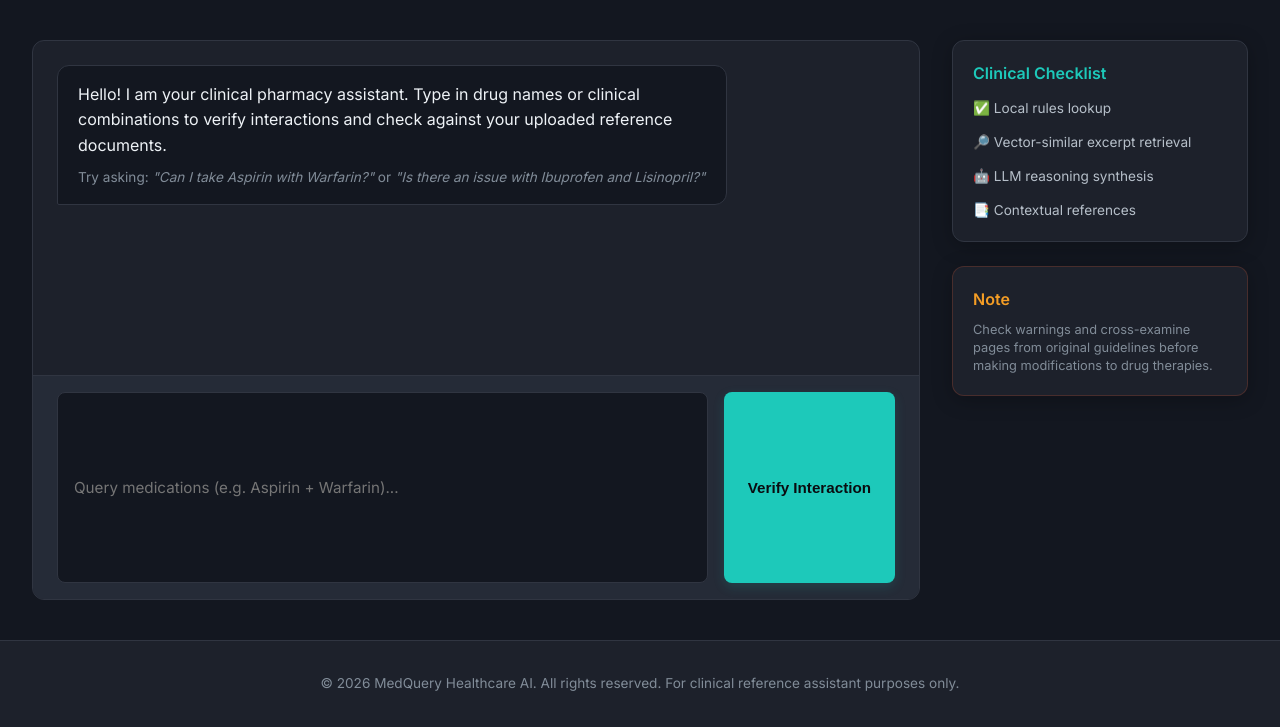
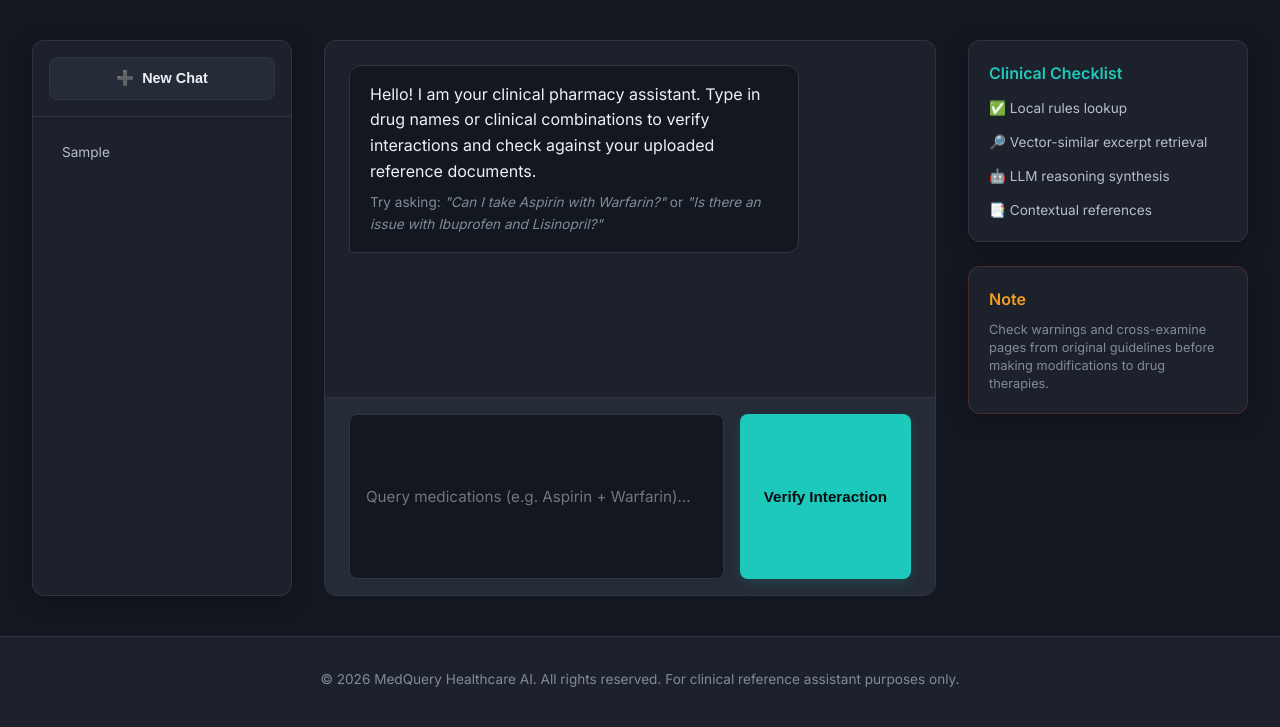
Before and after one commit to Bhupender2004/MedQuery, a Flask app: page /chat in a window 1280 px wide. Shown: the part 77-804 px from the top of the page. After the commit the page ends 764 px from the top, so only its background shows below. Run offline with Flask 3, Linux system fonts and the light colour scheme; tables that the repository leaves empty hold one stand-in row (values such as "Sample post"); parts of the project's set-up code (start-up, migrations or seed data) failed here and were passed over; some libraries are stand-ins or nearby versions.

Commit message:
implement RAG pipeline, document ingestion service, and chat interface with ChromaDB integration

```diff
--- a/database/schema.sql
+++ b/database/schema.sql
@@ -27,13 +27,14 @@ CREATE TABLE IF NOT EXISTS drug_interactions (
 -- 2. Table for tracking medical documents uploads & vector ingestion states
 CREATE TABLE IF NOT EXISTS documents (
     id INT AUTO_INCREMENT PRIMARY KEY,
+    session_id VARCHAR(100),
     filename VARCHAR(255) NOT NULL,
     filepath VARCHAR(512) NOT NULL,
     file_size INT NOT NULL,
     status VARCHAR(50) DEFAULT 'pending', -- 'pending', 'processing', 'completed', 'failed'
     created_at TIMESTAMP DEFAULT CURRENT_TIMESTAMP,
     updated_at TIMESTAMP DEFAULT CURRENT_TIMESTAMP ON UPDATE CURRENT_TIMESTAMP
-) ENGINE=InnoDB DEFAULT CHARSET=utf8mb4 COLLATE=utf8mb4_unicode_ci;
+);
 
 -- 3. Table for logged user queries, chat histories, citations, and interaction warning tags
 CREATE TABLE IF NOT EXISTS queries (
--- a/models/document_model.py
+++ b/models/document_model.py
@@ -14,6 +14,7 @@ class Document(db.Model):
     __tablename__ = 'documents'
 
     id = db.Column(db.Integer, primary_key=True, autoincrement=True)
+    session_id = db.Column(db.String(100), nullable=True)
     filename = db.Column(db.String(255), nullable=False)
     filepath = db.Column(db.String(512), nullable=False)
     file_size = db.Column(db.Integer, nullable=False)
@@ -30,6 +31,7 @@ class Document(db.Model):
         """
         return {
             'id': self.id,
+            'session_id': self.session_id,
             'filename': self.filename,
             'filepath': self.filepath,
             'file_size': self.file_size,
--- a/routes/chat_routes.py
+++ b/routes/chat_routes.py
@@ -52,3 +52,18 @@ def get_history():
             'error': 'An error occurred fetching chat logs.',
             'message': str(err)
         }), 500
+
+@chat_bp.route('/sessions', methods=['GET'])
+def get_sessions():
+    """
+    GET /api/chat/sessions
+    Retrieves a list of all distinct sessions with titles and timestamps.
+    """
+    try:
+        sessions = ChatService.get_distinct_sessions()
+        return jsonify(sessions), 200
+    except Exception as err:
+        return jsonify({
+            'error': 'An error occurred fetching distinct sessions.',
+            'message': str(err)
+        }), 500
--- a/routes/upload_routes.py
+++ b/routes/upload_routes.py
@@ -24,7 +24,8 @@ def upload_file():
         return jsonify({'error': 'Selected filename must not be blank.'}), 400
 
     try:
-        result = UploadService.handle_upload(file)
+        session_id = request.form.get('session_id') or request.args.get('session_id')
+        result = UploadService.handle_upload(file, session_id)
         # 202 Accepted signifies background ingestion trigger
         return jsonify(result), 202
     except ValueError as val_err:
--- a/services/upload_service.py
+++ b/services/upload_service.py
@@ -26,12 +26,13 @@ class UploadService:
         return '.' in filename and filename.rsplit('.', 1)[1].lower() in ALLOWED_EXTENSIONS
 
     @staticmethod
-    def handle_upload(file):
+    def handle_upload(file, session_id=None):
         """
         Performs file validation, directory saves, and triggers the RAG ingest system.
 
         Args:
             file (FileStorage): Flask file storage package.
+            session_id (str, optional): Association key for session-specific document scoping.
 
         Returns:
             dict: Metadata properties showing success details.
@@ -57,6 +58,7 @@ class UploadService:
 
         # Log document entry
         doc_entry = Document(
+            session_id=session_id,
             filename=filename,
             filepath=filepath,
             file_size=file_size,
--- a/static/css/style.css
+++ b/static/css/style.css
@@ -309,3 +309,115 @@ footer {
     padding-top: 0.25rem;
     padding-bottom: 0.25rem;
 }
+
+/* Three-column ChatGPT-style Chat Layout */
+.chat-layout {
+    display: grid;
+    grid-template-columns: 260px 1fr 280px;
+    gap: 2rem;
+    align-items: start;
+    height: 72vh;
+    max-height: 800px;
+}
+
+.chat-sidebar {
+    background-color: var(--bg-secondary);
+    border: 1px solid var(--border-color);
+    border-radius: 12px;
+    display: flex;
+    flex-direction: column;
+    height: 100%;
+    overflow: hidden;
+    box-shadow: 0 4px 20px rgba(0, 0, 0, 0.25);
+}
+
+.sidebar-header {
+    padding: 1rem;
+    border-bottom: 1px solid var(--border-color);
+}
+
+.btn-new-chat {
+    width: 100%;
+    background-color: var(--bg-tertiary);
+    color: var(--text-primary);
+    border: 1px solid var(--border-color);
+    border-radius: 8px;
+    padding: 0.75rem;
+    cursor: pointer;
+    font-weight: 600;
+    font-size: 0.9rem;
+    transition: var(--transition-smooth);
+    display: flex;
+    align-items: center;
+    justify-content: center;
+    gap: 0.5rem;
+}
+
+.btn-new-chat:hover {
+    background-color: var(--border-color);
+    border-color: var(--accent-teal);
+    transform: translateY(-1px);
+}
+
+.sessions-list {
+    flex: 1;
+    overflow-y: auto;
+    padding: 0.75rem;
+    display: flex;
+    flex-direction: column;
+    gap: 0.5rem;
+}
+
+.session-item {
+    padding: 0.75rem 1rem;
+    border-radius: 8px;
+    cursor: pointer;
+    font-size: 0.85rem;
+    color: var(--text-secondary);
+    transition: var(--transition-smooth);
+    white-space: nowrap;
+    overflow: hidden;
+    text-overflow: ellipsis;
+    border: 1px solid transparent;
+    text-align: left;
+}
+
+.session-item:hover {
+    background-color: var(--bg-tertiary);
+    color: var(--text-primary);
+}
+
+.session-item.active {
+    background-color: var(--bg-primary);
+    color: var(--accent-teal);
+    border-color: var(--border-color);
+    font-weight: 600;
+}
+
+/* Chat container updates to fill the middle column height */
+.chat-container {
+    height: 100% !important;
+}
+
+@media (max-width: 1200px) {
+    .chat-layout {
+        grid-template-columns: 220px 1fr;
+    }
+    .chat-help-panel {
+        display: none !important;
+    }
+}
+
+@media (max-width: 768px) {
+    .chat-layout {
+        grid-template-columns: 1fr;
+        height: auto;
+        max-height: none;
+    }
+    .chat-sidebar {
+        height: 250px;
+    }
+    .chat-container {
+        height: 60vh !important;
+    }
+}
--- a/static/js/chat.js
+++ b/static/js/chat.js
@@ -1,18 +1,27 @@
 /**
  * MedQuery Chat Client
- * Handles posting prompts to `/api/chat/ask` and showing citations/warning alerts.
+ * Handles posting prompts to `/api/chat/ask`, switching sessions, and managing ChatGPT-style sidebar history.
  */
 
 document.addEventListener('DOMContentLoaded', () => {
     const chatForm = document.getElementById('chat-form');
     const chatInput = document.getElementById('chat-input');
     const messagesBox = document.getElementById('chat-messages');
+    const sessionsList = document.getElementById('sessions-list');
+    const newChatBtn = document.getElementById('new-chat-btn');
 
     if (!chatForm) return;
 
+    let currentSessionId = '';
+
+    // Helper: Generate a unique session token
+    const generateSessionId = () => {
+        return 'session-' + Math.random().toString(36).substring(2, 15) + '-' + Date.now();
+    };
+
     // Helper: Append a message bubble to the chat container
     const appendMessage = (sender, content, isHtml = false) => {
-        const msgId = `msg-${Date.now()}`;
+        const msgId = `msg-${Date.now()}-${Math.floor(Math.random() * 1000)}`;
         const messageDiv = document.createElement('div');
         messageDiv.className = `message ${sender}`;
         messageDiv.id = msgId;
@@ -36,10 +45,148 @@ document.addEventListener('DOMContentLoaded', () => {
         if (elem) elem.remove();
     };
 
+    // Render Welcome Assistant message when starting fresh
+    const renderWelcomeMessage = () => {
+        messagesBox.innerHTML = '';
+        const welcomeDiv = document.createElement('div');
+        welcomeDiv.className = 'message assistant';
+        welcomeDiv.innerHTML = `
+            <p>Hello! I am your clinical pharmacy assistant. Type in drug names or clinical combinations to verify interactions and check against your uploaded reference documents.</p>
+            <p style="font-size: 0.85rem; color: var(--text-muted); margin-top: 0.5rem;">Try asking: <em>"Can I take Aspirin with Warfarin?"</em> or <em>"Is there an issue with Ibuprofen and Lisinopril?"</em></p>
+        `;
+        messagesBox.appendChild(welcomeDiv);
+        messagesBox.scrollTop = 0;
+    };
+
+    // Load and render history logs for a specific session ID
+    const loadSessionHistory = async (sessionId) => {
+        currentSessionId = sessionId;
+        localStorage.setItem('medquery_current_session', sessionId);
+        window.location.hash = sessionId;
+
+        // Render loading state inside chat window
+        messagesBox.innerHTML = '<div style="text-align: center; color: var(--text-muted); padding: 2rem;">Loading conversation logs...</div>';
+
+        try {
+            const response = await fetch(`/api/chat/history?session_id=${sessionId}`);
+            const logs = await response.json();
+
+            messagesBox.innerHTML = '';
+
+            if (!logs || logs.length === 0) {
+                renderWelcomeMessage();
+                return;
+            }
+
+            logs.forEach(log => {
+                // Append User Query
+                appendMessage('user', log.user_query);
+
+                // Build Assistant Response with warnings
+                let renderHtml = '';
+                if (log.has_interaction_warnings) {
+                    renderHtml += `
+                        <div class="warning-banner major" style="margin-bottom:1rem;">
+                            <strong>⚠️ CRITICAL INTERACTION DETECTED (${log.severity_level.toUpperCase()}):</strong>
+                            <p style="margin-top: 0.25rem; font-size: 0.9rem;">
+                               Known safety interaction risk flagged.
+                            </p>
+                        </div>
+                    `;
+                }
+
+                const parsedMarkdown = typeof marked !== 'undefined' ? marked.parse(log.ai_response) : log.ai_response;
+                renderHtml += `<div class="clinical-note">${parsedMarkdown}</div>`;
+
+                // Add Citations if present
+                if (log.citations) {
+                    try {
+                        const citations = JSON.parse(log.citations);
+                        if (citations && citations.length > 0) {
+                            renderHtml += `
+                                <div class="citations-container" style="margin-top: 1rem; padding-top: 0.75rem; border-top: 1px solid var(--border-color); font-size: 0.85rem;">
+                                    <span style="color: var(--accent-teal); font-weight:600;">Cited Sources:</span>
+                                    <ul style="margin-left: 1rem; margin-top: 0.25rem; color: var(--text-secondary);">
+                            `;
+                            citations.forEach(c => {
+                                renderHtml += `<li>${c.source} (Page ${c.page || 1})</li>`;
+                            });
+                            renderHtml += `</ul></div>`;
+                        }
+                    } catch (e) {
+                        // ignore JSON parse errors
+                    }
+                }
+
+                appendMessage('assistant', renderHtml, true);
+            });
+        } catch (err) {
+            messagesBox.innerHTML = `<div style="text-align: center; color: var(--warning-major); padding: 2rem;">Failed to load chat history: ${err.message}</div>`;
+        }
+    };
+
+    // Fetch list of distinct sessions and render them in the sidebar
+    const loadSessionsSidebar = async () => {
+        if (!sessionsList) return;
+
+        try {
+            const response = await fetch('/api/chat/sessions');
+            const sessions = await response.json();
+
+            sessionsList.innerHTML = '';
+
+            if (!sessions || sessions.length === 0) {
+                sessionsList.innerHTML = '<div style="padding: 1rem; font-size:0.8rem; color: var(--text-muted); text-align:center;">No previous chats</div>';
+                return;
+            }
+
+            sessions.forEach(session => {
+                const sessionItem = document.createElement('div');
+                sessionItem.className = `session-item ${session.session_id === currentSessionId ? 'active' : ''}`;
+                sessionItem.dataset.id = session.session_id;
+                sessionItem.textContent = session.title || 'Untitled Chat';
+
+                sessionItem.addEventListener('click', () => {
+                    // Update active styling
+                    document.querySelectorAll('.session-item').forEach(item => item.classList.remove('active'));
+                    sessionItem.classList.add('active');
+                    loadSessionHistory(session.session_id);
+                });
+
+                sessionsList.appendChild(sessionItem);
+            });
+        } catch (err) {
+            console.error('Failed to load chat sessions list:', err);
+        }
+    };
+
+    // Start a completely fresh chat
+    const startNewChat = () => {
+        currentSessionId = generateSessionId();
+        localStorage.setItem('medquery_current_session', currentSessionId);
+        window.location.hash = '';
+        renderWelcomeMessage();
+
+        // Deselect sidebar items
+        document.querySelectorAll('.session-item').forEach(item => item.classList.remove('active'));
+    };
+
+    // Wire up "+ New Chat" button
+    if (newChatBtn) {
+        newChatBtn.addEventListener('click', startNewChat);
+    }
+
+    // Submit handler for sending messages
     chatForm.addEventListener('submit', async (event) => {
         event.preventDefault();
         const queryText = chatInput.value.trim();
         if (!queryText) return;
+
+        // Ensure we have an active session ID
+        if (!currentSessionId) {
+            currentSessionId = generateSessionId();
+            localStorage.setItem('medquery_current_session', currentSessionId);
+        }
 
         // Render user question bubble
         appendMessage('user', queryText);
@@ -56,7 +203,7 @@ document.addEventListener('DOMContentLoaded', () => {
                 },
                 body: JSON.stringify({
                     query: queryText,
-                    session_id: 'demo-session-token'
+                    session_id: currentSessionId
                 })
             });
 
@@ -104,9 +251,32 @@ document.addEventListener('DOMContentLoaded', () => {
 
             appendMessage('assistant', renderHtml, true);
 
+            // Set the URL hash to current session if it isn't set yet (enables bookmarking/reload support)
+            if (window.location.hash !== `#${currentSessionId}`) {
+                window.location.hash = currentSessionId;
+            }
+
+            // Reload sidebar list to show new session title
+            await loadSessionsSidebar();
+
         } catch (fetchErr) {
             removeMessage(loadingBubbleId);
             appendMessage('assistant', `Failed to contact servers. Network issue: ${fetchErr.message}`);
         }
     });
+
+    // Initialize: load session from URL hash or start fresh
+    const initChat = async () => {
+        const hash = window.location.hash.substring(1);
+        if (hash && hash.startsWith('session-')) {
+            currentSessionId = hash;
+            localStorage.setItem('medquery_current_session', hash);
+            await loadSessionHistory(hash);
+        } else {
+            startNewChat();
+        }
+        await loadSessionsSidebar();
+    };
+
+    initChat();
 });
--- a/static/js/upload.js
+++ b/static/js/upload.js
@@ -42,6 +42,12 @@ document.addEventListener('DOMContentLoaded', () => {
         const multipartPayload = new FormData();
         multipartPayload.append('file', fileToUpload);
 
+        // Retrieve and append current session ID from localStorage if active
+        const currentSessionId = localStorage.getItem('medquery_current_session');
+        if (currentSessionId) {
+            multipartPayload.append('session_id', currentSessionId);
+        }
+
         displayFeedback('Uploading document stream and triggering vector parsing pipeline...', 'info');
 
         try {
--- a/templates/chat.html
+++ b/templates/chat.html
@@ -23,14 +23,23 @@
         </div>
     </header>
 
-    <main style="display: grid; grid-template-columns: 3fr 1fr; gap: 2rem; align-items: start;">
+    <main class="chat-layout">
+        <!-- Chat History Sidebar Column -->
+        <aside class="chat-sidebar">
+            <div class="sidebar-header">
+                <button id="new-chat-btn" class="btn-new-chat">
+                    <span>➕</span> New Chat
+                </button>
+            </div>
+            <div id="sessions-list" class="sessions-list">
+                <!-- Dynamic session links populated here -->
+            </div>
+        </aside>
+
         <!-- Conversational Interface Column -->
         <section class="chat-container">
             <div class="chat-messages" id="chat-messages">
-                <div class="message assistant">
-                    <p>Hello! I am your clinical pharmacy assistant. Type in drug names or clinical combinations to verify interactions and check against your uploaded reference documents.</p>
-                    <p style="font-size: 0.85rem; color: var(--text-muted); margin-top: 0.5rem;">Try asking: <em>"Can I take Aspirin with Warfarin?"</em> or <em>"Is there an issue with Ibuprofen and Lisinopril?"</em></p>
-                </div>
+                <!-- Chat welcome message or active logs rendered here -->
             </div>
             <form id="chat-form" class="chat-input-area">
                 <input type="text" id="chat-input" class="chat-input" placeholder="Query medications (e.g. Aspirin + Warfarin)..." autocomplete="off" required>
@@ -39,7 +48,7 @@
         </section>
 
         <!-- Quick Help / Instructions Column -->
-        <aside style="display: flex; flex-direction: column; gap: 1.5rem;">
+        <aside class="chat-help-panel" style="display: flex; flex-direction: column; gap: 1.5rem;">
             <div class="dashboard-card" style="padding: 1.25rem;">
                 <h4 style="font-weight: 600; margin-bottom: 0.75rem; color: var(--accent-teal);">Clinical Checklist</h4>
                 <ul style="list-style: none; display: flex; flex-direction: column; gap: 0.75rem; font-size: 0.85rem; color: var(--text-secondary);">
```
Also changed, not shown: rag/ingest.py (+6 -1 lines), rag/retrieval.py (+34 -15 lines), run.py (+20 -0 lines), services/chat_service.py (+112 -1 lines), tests/test_rag_pipeline.py (+26 -14 lines), medquery.db.
